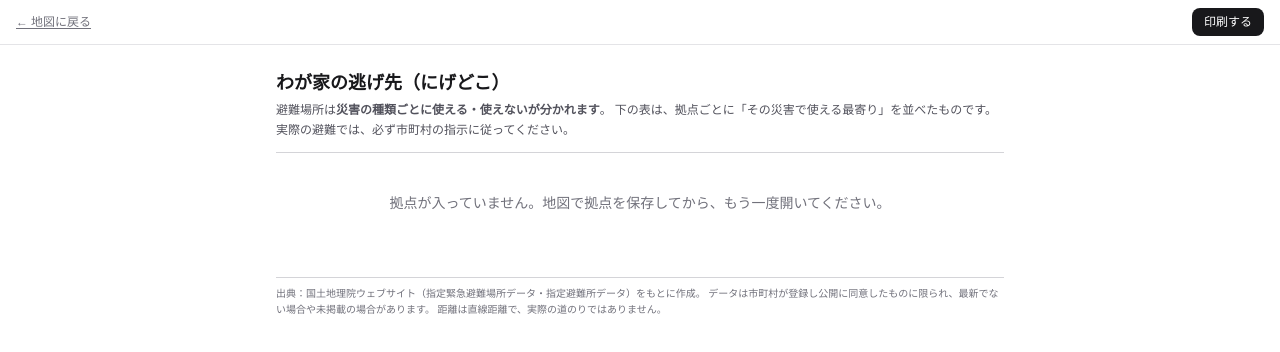
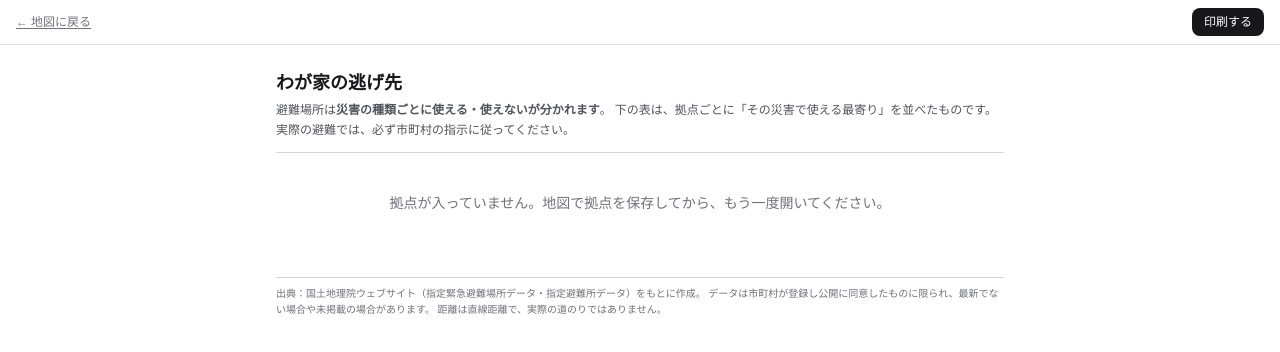
Before and after one commit to shinkawakami/machi-map, a Next.js app: page /print in a window 1280 px wide. Shown: the top 352 px of the page. Built offline with nearby package versions, Linux system fonts and the light colour scheme.

Commit message:
chore: サイト名を「わが家の逃げ先」に変えて、README を書き直す

```diff
--- a/src/app/layout.tsx
+++ b/src/app/layout.tsx
@@ -7,21 +7,21 @@ const geistSans = Geist({
   subsets: ["latin"],
 });
 
-const TITLE = "にげどこ | 災害の種類で選ぶ避難場所の地図";
+const TITLE = "わが家の逃げ先 | 拠点ごとに、災害の種類で変わる避難場所";
 const DESCRIPTION =
-  "全国の指定緊急避難場所・指定避難所を地図で見られます。避難場所は災害の種類ごとに使える・使えないが分かれています。国土地理院の公開データをもとに作成。";
+  "自宅・職場・実家などの拠点ごとに、8種類の災害それぞれで使える最寄りの避難場所を出します。避難場所は災害の種類ごとに使える・使えないが分かれています。ログイン不要。国土地理院の公開データをもとに作成。";
 
 export const metadata: Metadata = {
   // opengraph-image を絶対 URL に組み立てるために要る。無いと og:image が
   // ビルド環境（localhost や VERCEL_URL）に引きずられる。
-  metadataBase: new URL("https://nigedoko.vercel.app"),
+  metadataBase: new URL("https://wagaya-nigesaki.vercel.app"),
   title: TITLE,
   description: DESCRIPTION,
   openGraph: {
     title: TITLE,
     description: DESCRIPTION,
     url: "/",
-    siteName: "にげどこ",
+    siteName: "わが家の逃げ先",
     locale: "ja_JP",
     type: "website",
   },
--- a/src/app/opengraph-image.tsx
+++ b/src/app/opengraph-image.tsx
@@ -9,16 +9,16 @@ import { KINDS } from "@/lib/kinds";
  * 件数は「約20万件」と丸めてある。月次の取り込みで実数は動くが、この画像は
  * ビルド時に固定されるので、更新のたびに嘘になる数字を焼き込まない。
  */
-export const alt = "にげどこ｜災害の種類で、逃げこめる場所は変わります";
+export const alt = "わが家の逃げ先｜災害の種類で、逃げこめる場所は変わります";
 export const size = { width: 1200, height: 630 };
 export const contentType = "image/png";
 
-const BRAND = "にげどこ";
+const BRAND = "わが家の逃げ先";
 const LINE1 = "災害の種類で、";
 const LINE2 = "逃げこめる場所は変わります";
 const SUB =
-  "洪水では使えない避難場所があります。全国 約20万件から、その災害で使える場所だけを地図に。";
-const FOOT = "nigedoko.vercel.app ／ 出典：国土地理院";
+  "洪水では使えない避難場所があります。自宅や職場から、8種類の災害それぞれの最寄りを1枚に。";
+const FOOT = "wagaya-nigesaki.vercel.app ／ 出典：国土地理院";
 
 /**
  * Noto Sans JP を Google Fonts から取る。`text=` を付けると、使う文字だけの
--- a/src/app/page.tsx
+++ b/src/app/page.tsx
@@ -7,13 +7,13 @@ export default function Home() {
     <>
       <header className="flex shrink-0 items-center gap-2 border-b border-zinc-200 bg-white px-3 py-2">
         <h1 className="min-w-0 truncate text-sm font-semibold text-zinc-900">
-          にげどこ
+          わが家の逃げ先
           {/*
-            5秒で伝える1行。「全国の避難場所」だけでは既存の防災マップと区別がつかないので、
-            災害の種類で変わることを名前のすぐ横に置く。
+            5秒で伝える1行。「避難場所の地図」だけでは既存の防災マップと区別がつかないので、
+            拠点ごとに出すことと、災害の種類で変わることを名前のすぐ横に置く。
           */}
           <span className="ml-2 text-xs font-normal text-zinc-500">
-            災害の種類で選ぶ、全国の避難場所
+            自宅や職場から、災害の種類ごとの避難場所
           </span>
         </h1>
         <IntroCard />
--- a/src/components/IntroCard.tsx
+++ b/src/components/IntroCard.tsx
@@ -17,7 +17,7 @@ import { KINDS } from "@/lib/kinds";
  * 描画前に走るインラインスクリプトで隠しておく（Next.js の
  * 「Preventing flash before hydration」と同じ手）。
  */
-const STORAGE_KEY = "nigedoko:intro-dismissed";
+const STORAGE_KEY = "wagaya-nigesaki:intro-dismissed";
 
 export default function IntroCard() {
   const id = useId();
--- a/src/components/PrintSheet.tsx
+++ b/src/components/PrintSheet.tsx
@@ -32,7 +32,7 @@ export default function PrintSheet({
       <header className="flex items-start gap-4 border-b border-zinc-300 pb-3">
         <div className="min-w-0 flex-1">
           <h1 className="text-lg font-bold text-zinc-900">
-            わが家の逃げ先（にげどこ）
+            わが家の逃げ先
           </h1>
           <p className="mt-1 text-xs leading-relaxed text-zinc-600">
             避難場所は<strong>災害の種類ごとに使える・使えないが分かれます</strong>。
--- a/src/components/ShelterMap.tsx
+++ b/src/components/ShelterMap.tsx
@@ -599,7 +599,7 @@ export default function ShelterMap() {
 
   /**
    * 現在地を取る。HTTPS でないと（localhost を除いて）ブラウザが拒否するので、
-   * 本番の https://nigedoko.vercel.app/ が前提。
+   * 本番の https://wagaya-nigesaki.vercel.app/ が前提。
    */
   const locate = useCallback(() => {
     if (!navigator.geolocation) {
--- a/src/lib/places.ts
+++ b/src/lib/places.ts
@@ -94,7 +94,7 @@ export function findPlaceAt(
 
 // --- 以下はブラウザでのみ呼ぶ ---
 
-const STORAGE_KEY = "nigedoko:places";
+const STORAGE_KEY = "wagaya-nigesaki:places";
 
 /** キャッシュを読む。消えていること・読めないことを前提に、失敗は空で返す。 */
 export function readCachedPlaces(): Place[] {
```
Also changed, not shown: 2 other files (tests, documents, lock files or other folders).
